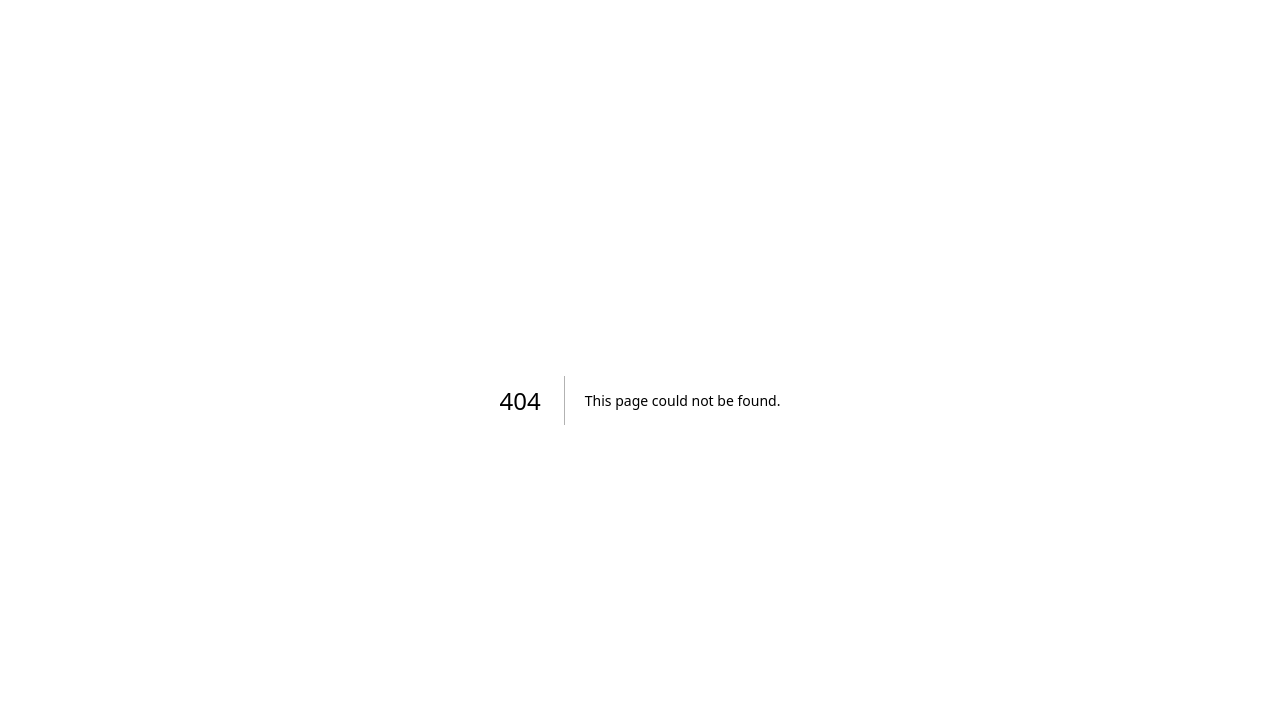
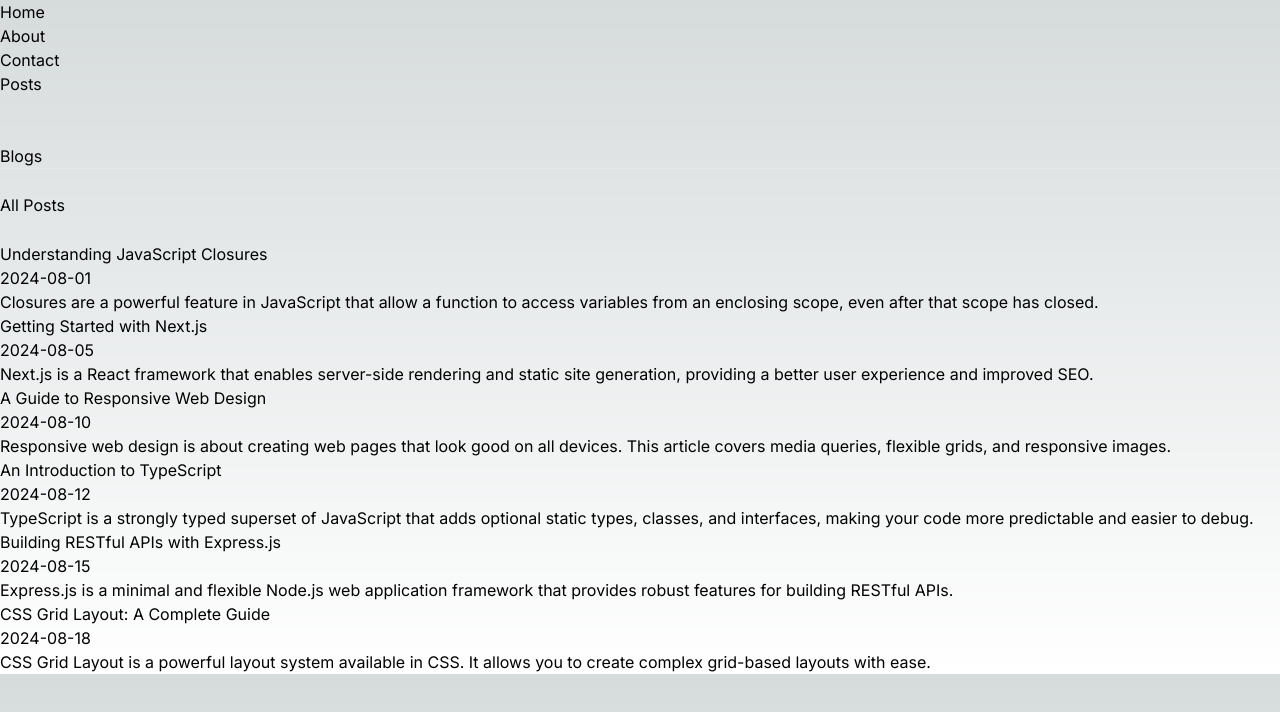
Before and after one commit to Rahulnisanth/BlogHaven, a Next.js app: page /blog/posts in a window 1280 px wide. Before the commit this address had no page. Shown: the top 712 px of the page. Built offline with nearby package versions, Linux system fonts and the light colour scheme.

Commit message:
first-commit with skeletal logic structure of the blog project

```diff
--- /dev/null
+++ b/src/app/blog/about/page.tsx
@@ -0,0 +1,9 @@
+export default function Page() {
+  return (
+    <>
+      <h2>About</h2>
+      <hr />
+      <p>This is the about page!!</p>
+    </>
+  );
+}
--- /dev/null
+++ b/src/app/blog/contact/page.tsx
@@ -0,0 +1,9 @@
+export default function Page() {
+  return (
+    <>
+      <h2>Contact</h2>
+      <hr />
+      <p>This is the Contact page!!</p>
+    </>
+  );
+}
--- /dev/null
+++ b/src/app/blog/layout.tsx
@@ -0,0 +1,20 @@
+import Sidebar from "../components/Sidebar";
+
+export default function Layout({
+  children,
+}: Readonly<{
+  children: React.ReactNode;
+}>) {
+  return (
+    <>
+      <Sidebar />
+      <br />
+      <br />
+
+      <h1>Blogs</h1>
+      <hr />
+      <br />
+      {children}
+    </>
+  );
+}
--- /dev/null
+++ b/src/app/blog/post/[id]/page.tsx
@@ -0,0 +1,15 @@
+import posts from "@/app/lib/data";
+import Post from "@/app/components/Post";
+
+export default function Page({ params }: { params: { id: string } }) {
+  const post = posts.find((post) => post.id === params.id);
+  if (!post) return <h1>Post not found!</h1>;
+  return (
+    <>
+      <h2>Single Post Details</h2>
+      <hr />
+      <br />
+      <Post details={post} />
+    </>
+  );
+}
--- /dev/null
+++ b/src/app/blog/posts/page.tsx
@@ -0,0 +1,15 @@
+import posts from "@/app/lib/data";
+import Post from "@/app/components/Post";
+
+export default function Page() {
+  return (
+    <>
+      <h2>All Posts</h2>
+      <hr />
+      <br />
+      {posts.map((post: any) => {
+        return <Post key={post.id} details={post} />;
+      })}
+    </>
+  );
+}
--- /dev/null
+++ b/src/app/components/Post.tsx
@@ -0,0 +1,23 @@
+import Link from "next/link";
+
+type PostProps = {
+  details: {
+    id: string;
+    title: string;
+    date: string;
+    content: string;
+  };
+};
+
+export default function Post({ details }: PostProps) {
+  const { id, title, date, content } = { ...details };
+  return (
+    <>
+      <Link href={`/blog/post/${id}`}>
+        <h3>{title}</h3>
+      </Link>
+      <h4>{date}</h4>
+      <p>{content}</p>
+    </>
+  );
+}
--- /dev/null
+++ b/src/app/components/Sidebar.tsx
@@ -0,0 +1,9 @@
+import NavLinks from "./nav-links";
+
+export default function Sidebar() {
+  return (
+    <div>
+      <NavLinks />
+    </div>
+  );
+}
--- /dev/null
+++ b/src/app/components/nav-links.tsx
@@ -0,0 +1,22 @@
+import Link from "next/link";
+
+const nav_links = [
+  { name: "Home", href: "/" },
+  { name: "About", href: "/blog/about" },
+  { name: "Contact", href: "/blog/contact" },
+  { name: "Posts", href: "/blog/posts" },
+];
+
+export default async function NavLinks() {
+  return (
+    <>
+      {nav_links.map((link: any) => {
+        return (
+          <Link key={link.name} href={link.href}>
+            <p>{link.name}</p>
+          </Link>
+        );
+      })}
+    </>
+  );
+}
--- /dev/null
+++ b/src/app/lib/data.js
@@ -0,0 +1,46 @@
+const posts = [
+  {
+    id: "1",
+    title: "Understanding JavaScript Closures",
+    date: "2024-08-01",
+    content:
+      "Closures are a powerful feature in JavaScript that allow a function to access variables from an enclosing scope, even after that scope has closed.",
+  },
+  {
+    id: "2",
+    title: "Getting Started with Next.js",
+    date: "2024-08-05",
+    content:
+      "Next.js is a React framework that enables server-side rendering and static site generation, providing a better user experience and improved SEO.",
+  },
+  {
+    id: "3",
+    title: "A Guide to Responsive Web Design",
+    date: "2024-08-10",
+    content:
+      "Responsive web design is about creating web pages that look good on all devices. This article covers media queries, flexible grids, and responsive images.",
+  },
+  {
+    id: "4",
+    title: "An Introduction to TypeScript",
+    date: "2024-08-12",
+    content:
+      "TypeScript is a strongly typed superset of JavaScript that adds optional static types, classes, and interfaces, making your code more predictable and easier to debug.",
+  },
+  {
+    id: "5",
+    title: "Building RESTful APIs with Express.js",
+    date: "2024-08-15",
+    content:
+      "Express.js is a minimal and flexible Node.js web application framework that provides robust features for building RESTful APIs.",
+  },
+  {
+    id: "6",
+    title: "CSS Grid Layout: A Complete Guide",
+    date: "2024-08-18",
+    content:
+      "CSS Grid Layout is a powerful layout system available in CSS. It allows you to create complex grid-based layouts with ease.",
+  },
+];
+
+export default posts;
--- a/src/app/page.tsx
+++ b/src/app/page.tsx
@@ -1,113 +1,11 @@
-import Image from "next/image";
+import Link from "next/link";
 
 export default function Home() {
   return (
-    <main className="flex min-h-screen flex-col items-center justify-between p-24">
-      <div className="z-10 w-full max-w-5xl items-center justify-between font-mono text-sm lg:flex">
-        <p className="fixed left-0 top-0 flex w-full justify-center border-b border-gray-300 bg-gradient-to-b from-zinc-200 pb-6 pt-8 backdrop-blur-2xl dark:border-neutral-800 dark:bg-zinc-800/30 dark:from-inherit lg:static lg:w-auto  lg:rounded-xl lg:border lg:bg-gray-200 lg:p-4 lg:dark:bg-zinc-800/30">
-          Get started by editing&nbsp;
-          <code className="font-mono font-bold">src/app/page.tsx</code>
-        </p>
-        <div className="fixed bottom-0 left-0 flex h-48 w-full items-end justify-center bg-gradient-to-t from-white via-white dark:from-black dark:via-black lg:static lg:size-auto lg:bg-none">
-          <a
-            className="pointer-events-none flex place-items-center gap-2 p-8 lg:pointer-events-auto lg:p-0"
-            href="https://vercel.com?utm_source=create-next-app&utm_medium=appdir-template&utm_campaign=create-next-app"
-            target="_blank"
-            rel="noopener noreferrer"
-          >
-            By{" "}
-            <Image
-              src="/vercel.svg"
-              alt="Vercel Logo"
-              className="dark:invert"
-              width={100}
-              height={24}
-              priority
-            />
-          </a>
-        </div>
-      </div>
-
-      <div className="relative z-[-1] flex place-items-center before:absolute before:h-[300px] before:w-full before:-translate-x-1/2 before:rounded-full before:bg-gradient-radial before:from-white before:to-transparent before:blur-2xl before:content-[''] after:absolute after:-z-20 after:h-[180px] after:w-full after:translate-x-1/3 after:bg-gradient-conic after:from-sky-200 after:via-blue-200 after:blur-2xl after:content-[''] before:dark:bg-gradient-to-br before:dark:from-transparent before:dark:to-blue-700 before:dark:opacity-10 after:dark:from-sky-900 after:dark:via-[#0141ff] after:dark:opacity-40 sm:before:w-[480px] sm:after:w-[240px] before:lg:h-[360px]">
-        <Image
-          className="relative dark:drop-shadow-[0_0_0.3rem_#ffffff70] dark:invert"
-          src="/next.svg"
-          alt="Next.js Logo"
-          width={180}
-          height={37}
-          priority
-        />
-      </div>
-
-      <div className="mb-32 grid text-center lg:mb-0 lg:w-full lg:max-w-5xl lg:grid-cols-4 lg:text-left">
-        <a
-          href="https://nextjs.org/docs?utm_source=create-next-app&utm_medium=appdir-template&utm_campaign=create-next-app"
-          className="group rounded-lg border border-transparent px-5 py-4 transition-colors hover:border-gray-300 hover:bg-gray-100 hover:dark:border-neutral-700 hover:dark:bg-neutral-800/30"
-          target="_blank"
-          rel="noopener noreferrer"
-        >
-          <h2 className="mb-3 text-2xl font-semibold">
-            Docs{" "}
-            <span className="inline-block transition-transform group-hover:translate-x-1 motion-reduce:transform-none">
-              -&gt;
-            </span>
-          </h2>
-          <p className="m-0 max-w-[30ch] text-sm opacity-50">
-            Find in-depth information about Next.js features and API.
-          </p>
-        </a>
-
-        <a
-          href="https://nextjs.org/learn?utm_source=create-next-app&utm_medium=appdir-template-tw&utm_campaign=create-next-app"
-          className="group rounded-lg border border-transparent px-5 py-4 transition-colors hover:border-gray-300 hover:bg-gray-100 hover:dark:border-neutral-700 hover:dark:bg-neutral-800/30"
-          target="_blank"
-          rel="noopener noreferrer"
-        >
-          <h2 className="mb-3 text-2xl font-semibold">
-            Learn{" "}
-            <span className="inline-block transition-transform group-hover:translate-x-1 motion-reduce:transform-none">
-              -&gt;
-            </span>
-          </h2>
-          <p className="m-0 max-w-[30ch] text-sm opacity-50">
-            Learn about Next.js in an interactive course with&nbsp;quizzes!
-          </p>
-        </a>
-
-        <a
-          href="https://vercel.com/templates?framework=next.js&utm_source=create-next-app&utm_medium=appdir-template&utm_campaign=create-next-app"
-          className="group rounded-lg border border-transparent px-5 py-4 transition-colors hover:border-gray-300 hover:bg-gray-100 hover:dark:border-neutral-700 hover:dark:bg-neutral-800/30"
-          target="_blank"
-          rel="noopener noreferrer"
-        >
-          <h2 className="mb-3 text-2xl font-semibold">
-            Templates{" "}
-            <span className="inline-block transition-transform group-hover:translate-x-1 motion-reduce:transform-none">
-              -&gt;
-            </span>
-          </h2>
-          <p className="m-0 max-w-[30ch] text-sm opacity-50">
-            Explore starter templates for Next.js.
-          </p>
-        </a>
-
-        <a
-          href="https://vercel.com/new?utm_source=create-next-app&utm_medium=appdir-template&utm_campaign=create-next-app"
-          className="group rounded-lg border border-transparent px-5 py-4 transition-colors hover:border-gray-300 hover:bg-gray-100 hover:dark:border-neutral-700 hover:dark:bg-neutral-800/30"
-          target="_blank"
-          rel="noopener noreferrer"
-        >
-          <h2 className="mb-3 text-2xl font-semibold">
-            Deploy{" "}
-            <span className="inline-block transition-transform group-hover:translate-x-1 motion-reduce:transform-none">
-              -&gt;
-            </span>
-          </h2>
-          <p className="m-0 max-w-[30ch] text-balance text-sm opacity-50">
-            Instantly deploy your Next.js site to a shareable URL with Vercel.
-          </p>
-        </a>
-      </div>
+    <main>
+      <h1>This is the home page of the application.</h1>
+      <hr />
+      <Link href="blog/about">Go to the Blogs</Link>
     </main>
   );
 }
```
